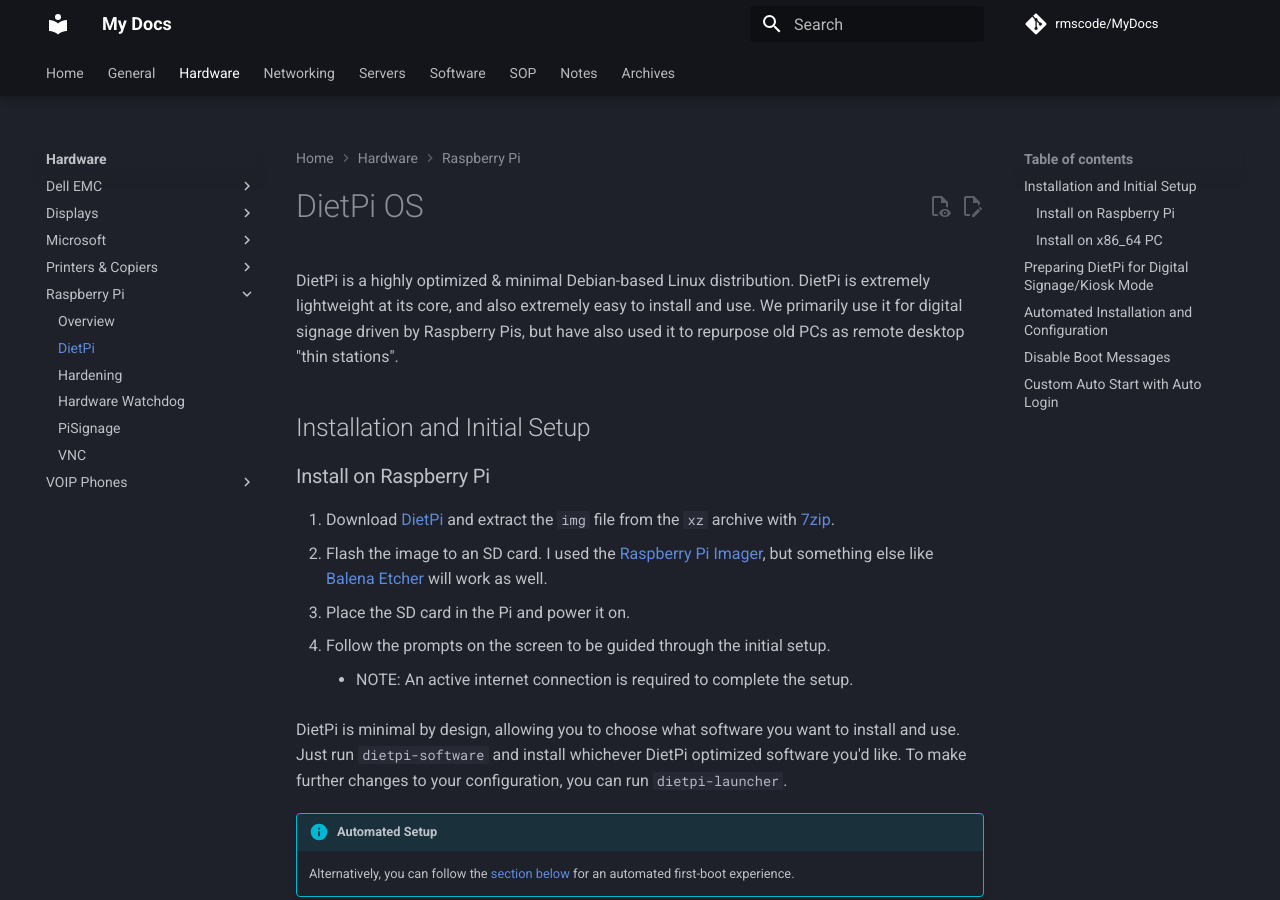
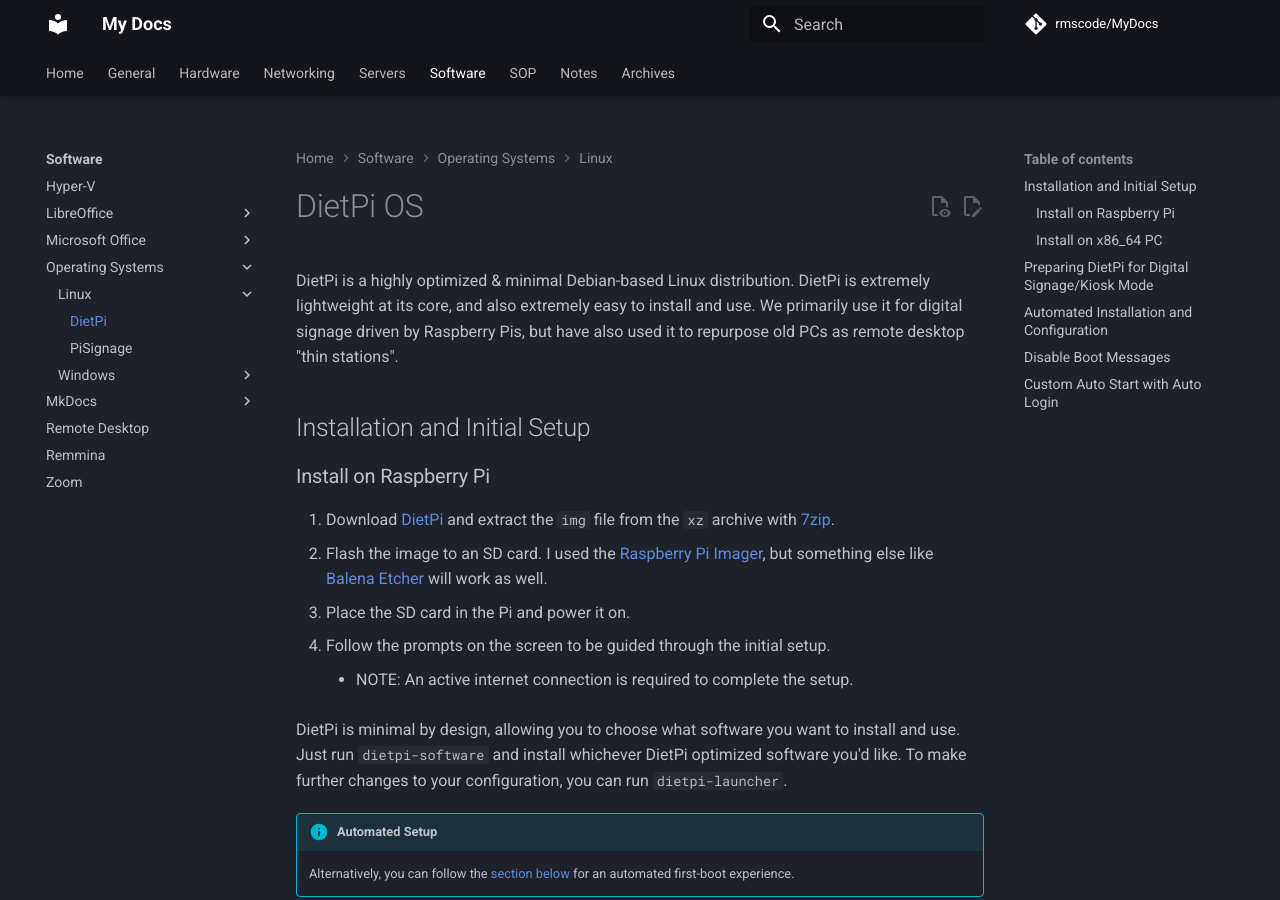
Before and after one commit to rmscode/binary-garden, an MkDocs documentation site: the page built from docs/software/operating-systems/linux/dietpi.md, in a window 1280 px wide and 900 px high. Built offline with MkDocs 1.6.1 and Material for MkDocs 9.7.7, drawn with Linux system fonts in a browser that asks for light colours; comment, search, counter and statistics services are not loaded.

Commit message:
Chore: Reorganize
DietPi and PiSignage moved to Software/Operating Systems/Linux. Windows moved to Software/Operating Systems/Windows. Nav and linked paged updated.

```diff
--- a/docs/hardware/raspberry-pi/dietpi.md
+++ b/docs/software/operating-systems/linux/dietpi.md
@@ -1,5 +1,4 @@
 # DietPi OS
-
 
 DietPi is a highly optimized & minimal Debian-based Linux distribution. DietPi is extremely lightweight at its core, and also extremely easy to install and use. We primarily use it for digital signage driven by Raspberry Pis, but have also used it to repurpose old PCs as remote desktop "thin stations".
 
@@ -439,7 +438,7 @@
 3. Select option option 17, **Custom script (foreground, with autologin)**
     - DietPi will generate a template script at `/var/lib/dietpi/dietpi-autostart/custom.sh` and open it in the nano editor.
 
-The sky is the limit at this point, but below I will show you a script I created to automatically launch [Remmina](../../software/remmina.md) to repurpose an old NUC for use as a thin client.
+The sky is the limit at this point, but below I will show you a script I created to automatically launch [Remmina](../../remmina.md) to repurpose an old NUC for use as a thin client.
 
 !!! abstract "NUC?"
 
--- a/mkdocs.yml
+++ b/mkdocs.yml
@@ -119,7 +119,6 @@
     - Cheat Sheets:
       - Git Cheat Sheet: general/cheat-sheets/git-cheat-sheet.md
       - Linux Cheat Sheet: general/cheat-sheets/linux-cheat-sheet.md
-      - Dell OS9 Cheat Sheet: general/cheat-sheets/dell-os9-cheat-sheet.md
     - Change Management: general/change-management.md
     - Guides:
       - RDP Thin Client: general/guides/remmina-thin-client.md
@@ -204,10 +203,8 @@
       - Printers: hardware/printers-copiers/printers.md
     - Raspberry Pi:
       - Overview: hardware/raspberry-pi/overview.md
-      - DietPi: hardware/raspberry-pi/dietpi.md
       - Hardening: hardware/raspberry-pi/hardening.md
       - Hardware Watchdog: hardware/raspberry-pi/hardware-watchdog.md
-      - PiSignage: hardware/raspberry-pi/pisignage.md
       - VNC: hardware/raspberry-pi/vnc.md
     - VOIP Phones:
       - Fanvil V64: hardware/voip-phones/fanvil.md
@@ -248,7 +245,11 @@
       - Word:
         - Hide Images: software/microsoft-office/word/hide-images.md
     - Operating Systems:
-      - Windows: software/operating-systems/windows.md
+      - Linux:
+        - DietPi: software/operating-systems/linux/dietpi.md
+        - PiSignage: software/operating-systems/linux/pisignage.md
+      - Windows:
+        - General: software/operating-systems/windows/windows.md
     - MkDocs:
       - Getting Started: software/mkdocs/getting-started.md
       - Creating Your Site: software/mkdocs/creating-site.md
```
Also changed, not shown: docs/general/guides/remmina-thin-client.md (+2 -2 lines), docs/hardware/raspberry-pi/overview.md (+2 -2 lines), docs/hardware/raspberry-pi/vnc.md (+1 -1 lines), docs/software/operating-systems/windows/windows.md (renamed from docs/software/operating-systems/windows.md, +1 -1 lines), docs/software/operating-systems/linux/pisignage.md (renamed from docs/hardware/raspberry-pi/pisignage.md).
